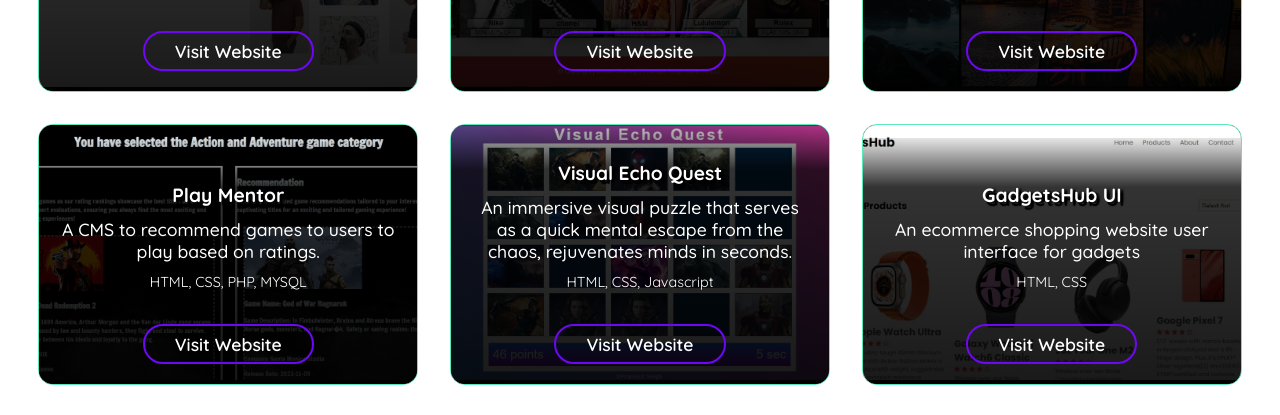
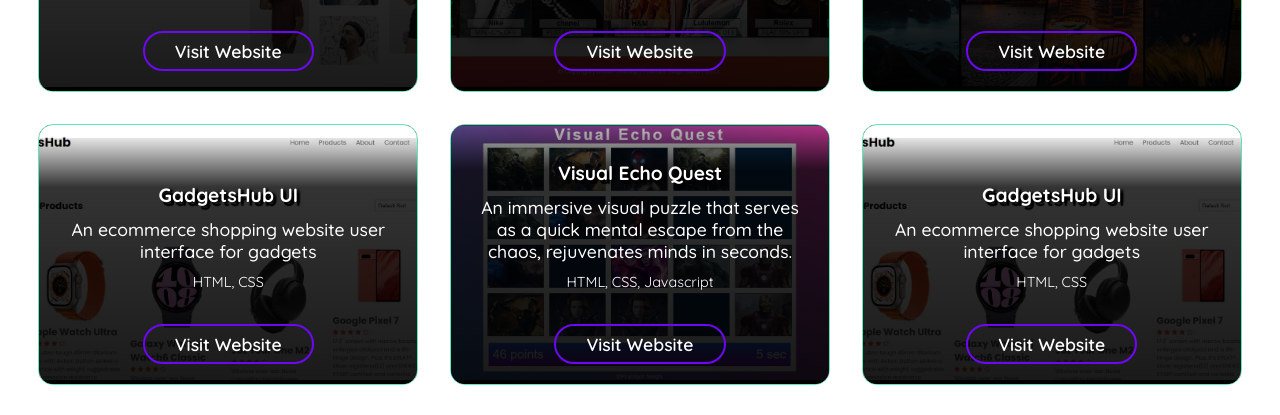
Before and after one commit to PrabhjotSingh03/react-portfolio, a React (Vite) app: page / in a window 1280 px wide. Shown: the part 2100-2515 px from the top of the page. Built offline with nearby package versions, Linux system fonts and the light colour scheme.

Commit message:
Edited the projects

```diff
--- a/components/projects/projects.jsx
+++ b/components/projects/projects.jsx
@@ -75,13 +75,24 @@ function Projects() {
                         </a>
                     </div>
                 </div>
-                <div className="project__card">
+                {/* <div className="project__card">
                     <img className="project__image" src='/images/projects/playmentor.jpg' alt='Play Mentor' />
                     <div className="project__details">
                         <h3 className="project__title">Play Mentor</h3>
                         <p className="project__description">A CMS to recommend games to users to play based on ratings.</p>
                         <p className="project__languages">HTML, CSS, PHP, MYSQL</p>
                         <a className="project__link" href='http://phpexercises.lovestoblog.com/playmentor/index.php' target="_blank" rel="noopener noreferrer">
+                            Visit Website
+                        </a>
+                    </div>
+                </div> */}
+                <div className="project__card">
+                    <img className="project__image" src='/images/projects/gadgetshubui.jpg' alt='GadgetsHub UI' />
+                    <div className="project__details">
+                        <h3 className="project__title">GadgetsHub UI</h3>
+                        <p className="project__description">An ecommerce shopping website user interface for gadgets</p>
+                        <p className="project__languages">HTML, CSS</p>
+                        <a className="project__link" href='https://gadgetshubui.netlify.app/' target="_blank" rel="noopener noreferrer">
                             Visit Website
                         </a>
                     </div>
```
